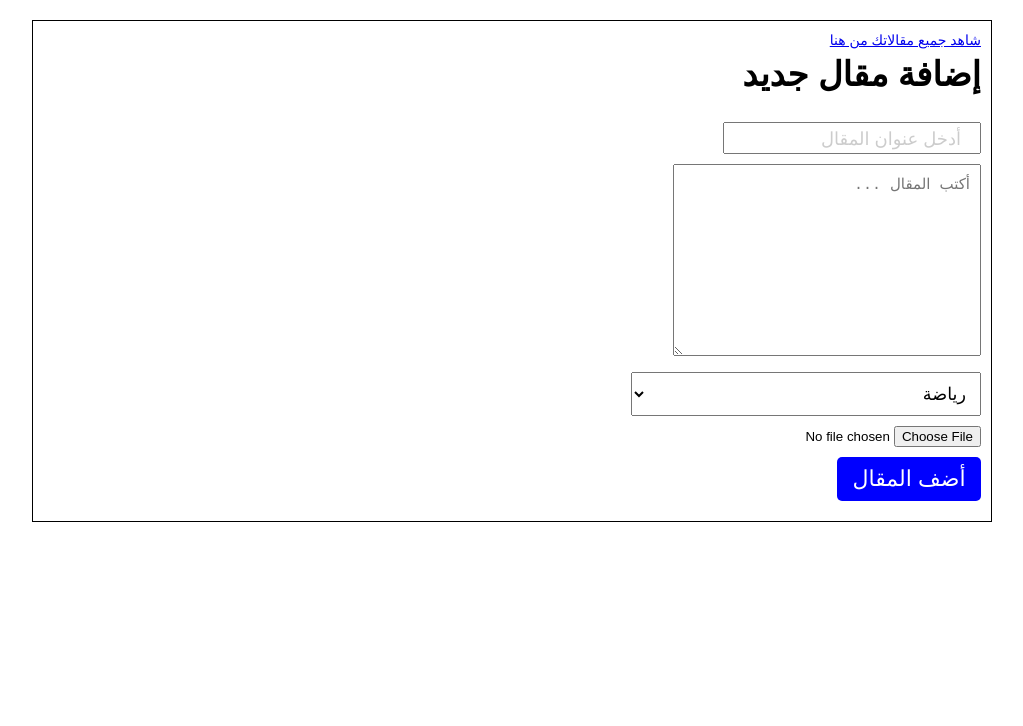
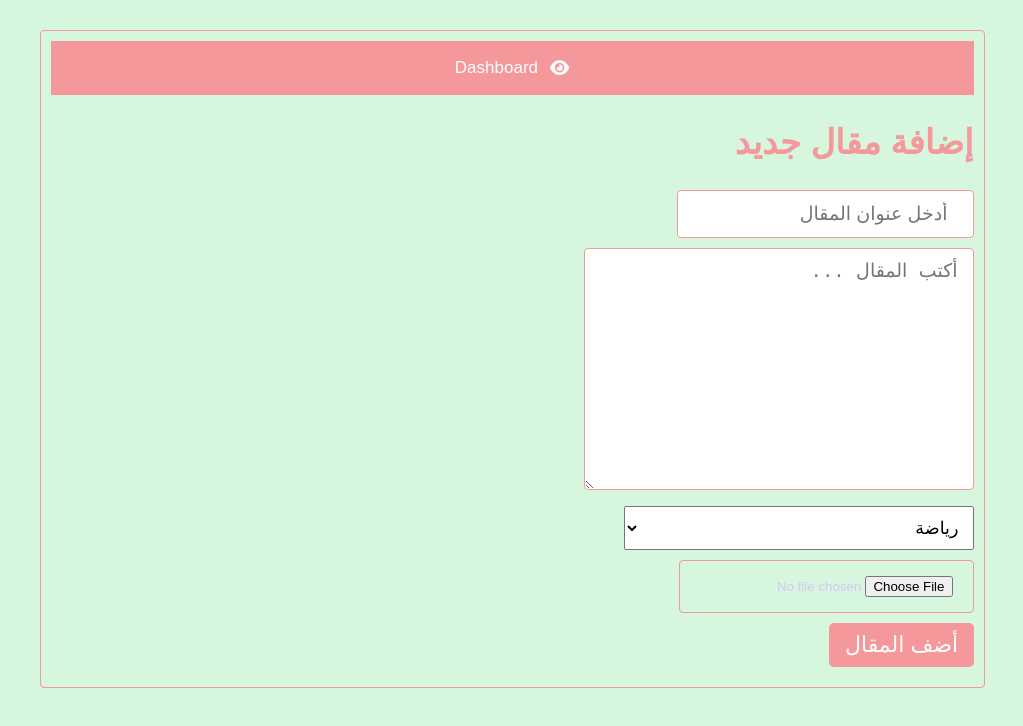
Before and after one commit to anassdev86/fatiBlog, a website: page public/index.html in a window 1280 px wide. Shown: the whole page, without its empty margins (128-1151 px from the left). Drawn offline with Linux system fonts and the light colour scheme.

Commit message:
style some componnets

```diff
--- a/public/index.html
+++ b/public/index.html
@@ -8,14 +8,16 @@
 </head>
 <body dir="rtl">
   <div class="container">
-     <header class="header">
-        <a href="./dashboard.html">شاهد جميع مقالاتك من هنا</a>
+     <header class="header" dir="ltr">
+        <span class="header_link">
+          <a href="./dashboard.html">Dashboard</a>
+          <i class="fa-solid fa-eye"></i>
+        </span>
      </header>
      <h4 class="heading_primary">إضافة مقال جديد</h4>
      <form action="" class="form">
         <div class="form_gp">
-          <input type="text"  name="title" class="form_input f_input">
-          <label for="title" id="lb">أدخل عنوان المقال</label>
+          <input type="text"  name="title" class="form_input f_input" placeholder="أدخل عنوان المقال">
         </div>
         <div class="form_gp">
           <textarea class="form_text f_input" name='text' id="txt" cols="30" rows="10" placeholder="أكتب المقال ..."></textarea>
@@ -40,5 +42,6 @@
      </form>
   </div>
   <script src="./js/main_script.js"></script>
+  <script src="https://kit.fontawesome.com/b77cec4a77.js" crossorigin="anonymous"></script>
 </body>
 </html>
--- a/public/styles/main-style.css
+++ b/public/styles/main-style.css
@@ -13,17 +13,30 @@ body{
     font-family: sans-serif;
     line-height: 1.4;
     font-size: 1.4rem;
+
+    background-color: #D6F6DD;
+    color: #F4989C;
+
+    padding: 1rem;
+
+
 }
 
-
+input,textarea{
+    border: 1px solid #F4989C;
+    color: #DAC4F7;
+    border-radius: .4rem;
+    padding: 1.5rem 2rem;
+}
 
 
 .container{
     position: relative;
     max-width: 75%;
     margin: 2rem auto;
-    border: 1px solid black;
+    border: 1px solid #F4989C;
     padding: 1rem;
+    border-radius: .4rem;
 }
 
 
@@ -43,8 +56,8 @@ body{
   position: relative;
 }
 .form .form_gp .form_input{
-    font-size: 1.7rem;
-    padding: .4rem 1.65rem;
+    font-size: 1.9rem;
+    padding: 1.2rem 2.5rem;
     outline: none;
 
 }
@@ -64,8 +77,8 @@ input[type="text"]:focus ~ label{
 
 .form_text{
     outline: none;
-    padding: 1rem;
-    font-size: 1.5rem;
+    padding: 1rem 1.5rem;
+    font-size: 1.9rem;
 }
 
 select{
@@ -79,7 +92,7 @@ select{
     margin-bottom: 2.4rem;
 }
 .form_btn{
-    background-color: blue;
+    background-color: #F4989C;
     color: #fff;
     font-size: 2.2rem;
     outline: none;
@@ -91,7 +104,41 @@ select{
 }
 .form_btn:hover{background-color: #777;}
 .form_btn:focus{
-    border: 2px solid green;
+    border: 2px solid #ccc;
+}
+
+.header{
+    background-color: #F4989C;
+    margin-bottom: 2.4rem;
+}
+.header_link{
+    display: inline-block;
+    padding: 1.5rem 2.25rem;
+
+    cursor: pointer;
+
+    border-radius: .5rem;
+
+    display: flex;
+    align-items: center;
+    justify-content: center;
+    gap: 1.2rem;
+
+}
+.header_link a:active{
+    color: white;
+}
+.header_link i,
+.header_link a,
+.header_link a:link{
+    cursor: pointer;
+    text-decoration: none;
+    color: white;
+    font-size: 1.7rem;
+    transition: all 0.3s ease;
+}
+.header_link:hover{
+    background-color: #777;
 }
 @media only screen and (max-width: 600px){
     html{font-size: 57%;}
```
